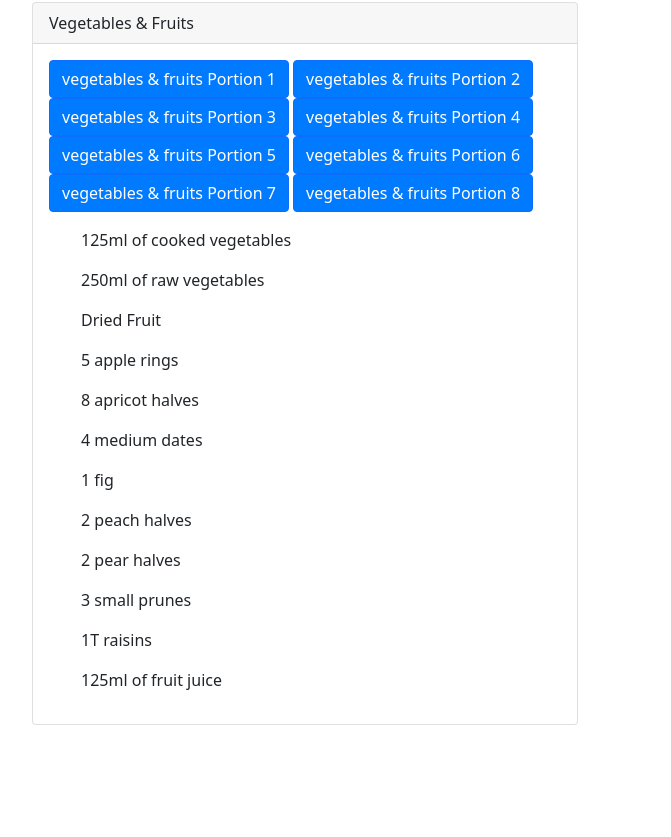
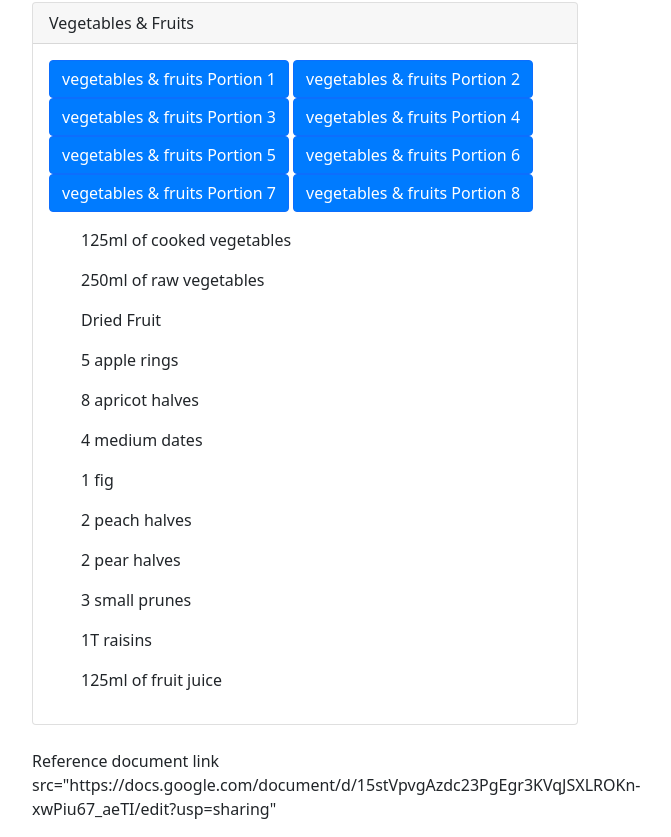
Before and after one commit to andrewtrench/diettracker, a plain HTML site: page index.html in a window 1280 px wide. Shown: the part 2924-3761 px from the top of the page, without its empty margins (335-1006 px from the left). Before the commit the page ends 3673 px from the top, so only its background shows below. Drawn offline with nearby package versions, Linux system fonts and the light colour scheme.

Commit message:
adding document to index file

```diff
--- a/index.html
+++ b/index.html
@@ -205,6 +205,7 @@
                     </div>
                 </div>
                 <!-- Follow the same structure for other sections -->
+                <p>Reference document link src="https://docs.google.com/document/d/15stVpvgAzdc23PgEgr3KVqJSXLROKn-xwPiu67_aeTI/edit?usp=sharing"</p>
 </body>
 <script src="script.js"></script>
 
```
